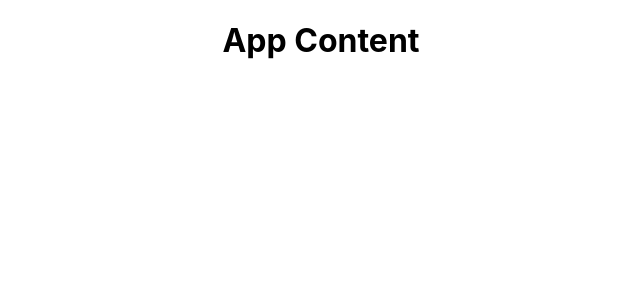
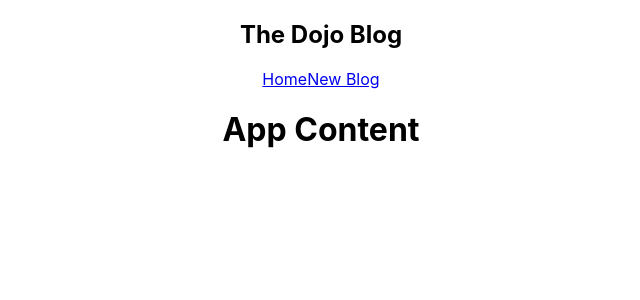
Before and after one commit to getromandev/bbgReactBlog, a React (Create React App) app: page / in a window 1280 px wide. Shown: the top 300 px of the page, without its empty margins (319-959 px from the left). Built offline with nearby package versions, Linux system fonts and the light colour scheme.

Commit message:
create and add navbar component to root app.js

```diff
--- a/src/App.js
+++ b/src/App.js
@@ -1,8 +1,10 @@
 import './App.css';
+import Navbar from './Navbar';
 
 function App() {
   return (
     <div className="App">
+      <Navbar />
       <div className='content'>
         <h1>App Content</h1>
       </div>
--- /dev/null
+++ b/src/Navbar.js
@@ -0,0 +1,13 @@
+const Navbar  = () => {
+    return (
+        <nav className='navbar'>
+            <h1>The Dojo Blog</h1>
+            <div className='links'>
+                <a href='/'>Home</a>
+                <a href='/create'>New Blog</a>
+            </div>
+        </nav>
+    );
+}
+
+export default Navbar;
```
